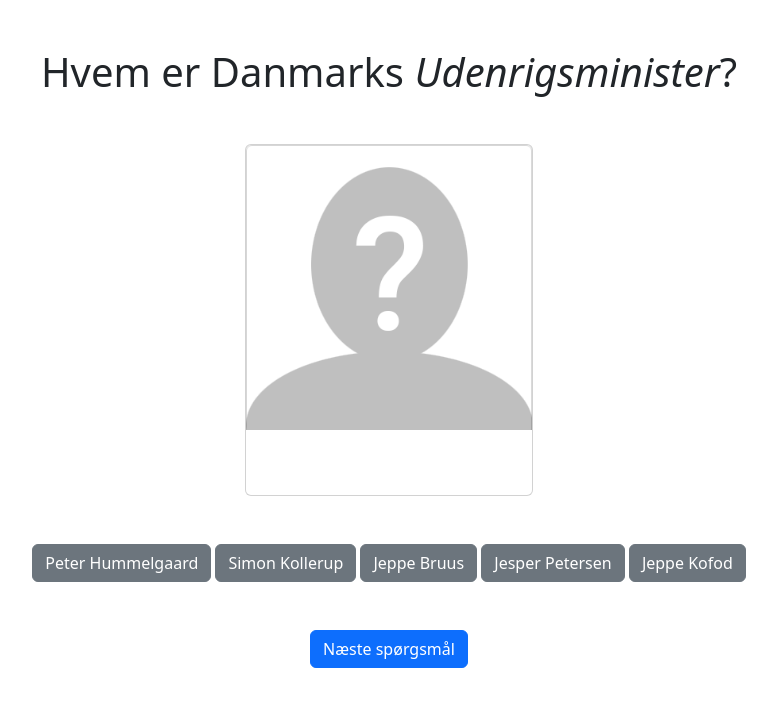
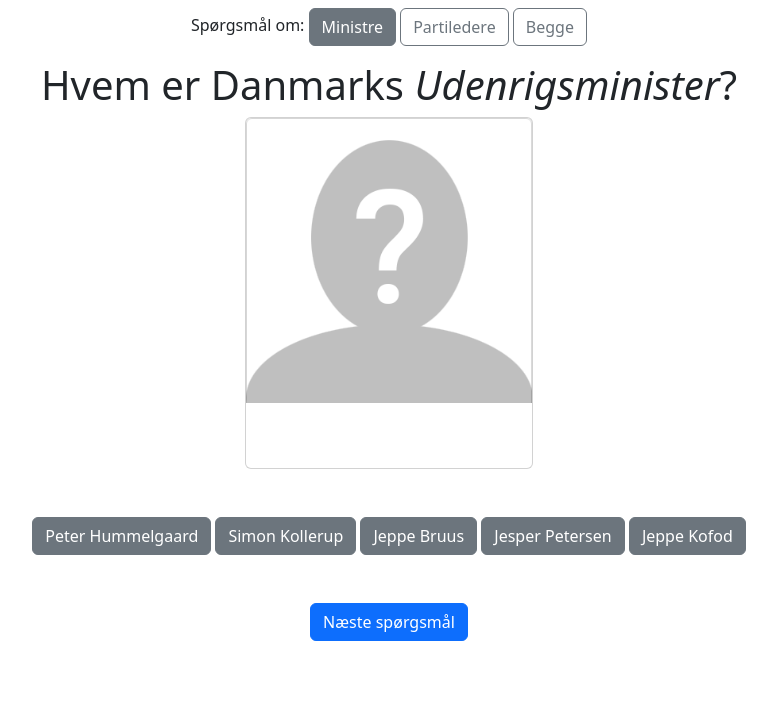
Before and after one commit to ttolbol/denmark_quiz, a plain HTML site: page index.html in a window 1280 px wide. Both pictures are taken after a click on the button "Næste spørgsmål". Shown: the whole page, without its empty margins (251-1028 px from the left). Drawn offline with nearby package versions, Linux system fonts and the light colour scheme.

Commit message:
Added questions about both party-leaders and ministers

```diff
--- a/index.html
+++ b/index.html
@@ -12,8 +12,21 @@
 <div class="flip-card">
     <div class="container-fluid">
         <div class="row">
+            <div class="col text-center mt-2">
+                <p class="d-inline-block">Spørgsmål om: </p>
+                <input type="radio" class="btn-check question-options" name="options" id="option_ministers" autocomplete="off" checked data-option="ministers">
+                <label class="btn btn-outline-secondary" for="option_ministers">Ministre</label>
+
+                <input type="radio" class="btn-check question-options" name="options" id="option_leaders" autocomplete="off" data-option="leaders">
+                <label class="btn btn-outline-secondary" for="option_leaders">Partiledere</label>
+
+                <input type="radio" class="btn-check question-options" name="options" id="option_both" autocomplete="off" data-option="both">
+                <label class="btn btn-outline-secondary" for="option_both">Begge</label>
+            </div>
+        </div>
+        <div class="row">
             <div class="col">
-                <h1 class="text-center my-lg-5 my-2">Hvem er Danmarks <i class="minister">Statsminister</i>?</h1>
+                <h1 class="text-center my-lg-2 my-2" id="question">Hvem er Danmarks <i>Statsminister</i>?</h1>
             </div>
         </div>
         <div class="row">
--- a/script.js
+++ b/script.js
@@ -4,10 +4,12 @@ let ministers_dict;
 let ministers;
 let minister_idx = 0;
 let party_leaders_idx = 0;
+let mode = "ministers";
 
 function init() {
-    function init_question(minister){
-        const minister_txt = $(".minister");
+    const question_txt = $("#question");
+
+    function init_question(name, names, dict){
         const img = $(".card-img-top");
         const txt = $(".card-title");
         img.removeClass("deblur-image-anim");
@@ -15,20 +17,19 @@ function init() {
         img.addClass("blurry-image");
         txt.addClass("blurry-text");
 
-        minister_txt.html(minister);
-        txt.html(ministers_dict[minister].name);
-        img.attr("src", "./photos/"+ministers_dict[minister].photo);
+        txt.html(dict[name].name);
+        img.attr("src", "./photos/"+dict[name].photo);
 
         img.replaceWith(img[0].outerHTML);
 
         // generate answer keys
         let answer_keys = [];
-        const correct_name = ministers_dict[minister].name;
+        const correct_name = dict[name].name;
         answer_keys.push(correct_name);
         while (answer_keys.length < 5){
-            let wrong_answer_idx = parseInt(ministers.length * Math.random());
-            let wrong_answer_minister = ministers[wrong_answer_idx];
-            let wrong_name = ministers_dict[wrong_answer_minister].name;
+            let wrong_answer_idx = parseInt(names.length * Math.random());
+            let wrong_answer_minister = names[wrong_answer_idx];
+            let wrong_name = dict[wrong_answer_minister].name;
             if (!answer_keys.includes(wrong_name)){
                 answer_keys.push(wrong_name);
             }
@@ -53,16 +54,39 @@ function init() {
     });
 
     $("#next-btn").on("click", function (){
-        minister_idx += 1;
-        if (minister_idx >= ministers.length){
-            minister_idx = 0;
+        let temp_mode = mode;
+        if (temp_mode === "both"){
+            temp_mode = Math.random() < 0.5 ? "ministers" : "leaders";
         }
-        init_question(ministers[minister_idx]);
+        if (temp_mode === "ministers") {
+            minister_idx += 1;
+            if (minister_idx >= ministers.length) {
+                minister_idx = 0;
+                ministers = ministers.sort((a, b) => 0.5 - Math.random());  // shuffle
+            }
+            const minister = ministers[minister_idx]
+            question_txt.html(`Hvem er Danmarks <i>${minister}</i>?`);
+            init_question(minister, ministers, ministers_dict);
+        } else if (temp_mode === "leaders"){
+            party_leaders_idx += 1;
+            if (party_leaders_idx >= party_leaders.length) {
+                party_leaders_idx = 0;
+                party_leaders = party_leaders.sort((a, b) => 0.5 - Math.random());  // shuffle
+            }
+            const leader = party_leaders[party_leaders_idx];
+            question_txt.html(`Hvem er leder af <i>${leader}</i>?`);
+            init_question(leader, party_leaders, party_leaders_dict);
+        }
+    });
+
+    $(".question-options").on("change", function(){
+        mode = $(".question-options:checked").data("option");
     })
 
     ministers = Object.keys(ministers_dict).sort((a, b) => 0.5 - Math.random());
     party_leaders = Object.keys(party_leaders_dict).sort((a, b) => 0.5 - Math.random());
-    init_question(ministers[0]);
+    question_txt.html(`Hvem er Danmarks <i>${ministers[0]}</i>?`);
+    init_question(ministers[0], ministers, ministers_dict);
 }
 
 fetch('./data.json')
```
